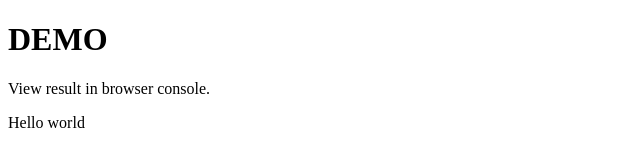
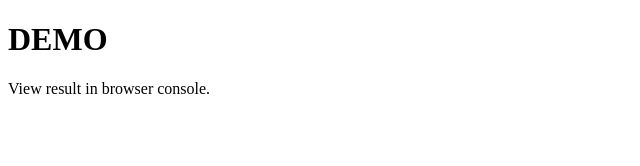
Before and after one commit to ratchagarn/transit, a website: page demo/index.html in a window 1280 px wide. Shown: the full height of the page, 0-640 px from the left. Drawn offline with Linux system fonts and the light colour scheme.

Commit message:
Update demo

```diff
--- a/demo/a.js
+++ b/demo/a.js
@@ -18,13 +18,6 @@
 })();
 
 
-transit.load('for-load.js', function() {
-  var LoadFile = transit.require('LoadFile');
-  D.getElementById('greeting').appendChild(
-    D.createTextNode( LoadFile.greeting() )
-  );
-});
-
 
 transit.exports('A', A);
 
--- a/demo/b.js
+++ b/demo/b.js
@@ -28,4 +28,6 @@
 }
 
 
+transit.exports('B', B);
+
 }).call(this);
--- a/demo/index.html
+++ b/demo/index.html
@@ -12,10 +12,15 @@
   <p>View result in browser console.</p>
   <p id="greeting"></p>
 
+
   <script src="../src/transit.js"></script>
   <script src="a.js"></script>
   <script src="b.js"></script>
   <script src="c.js"></script>
 
+  <script>
+  transit.destroy();
+  </script>
+
 </body>
 </html>
```
